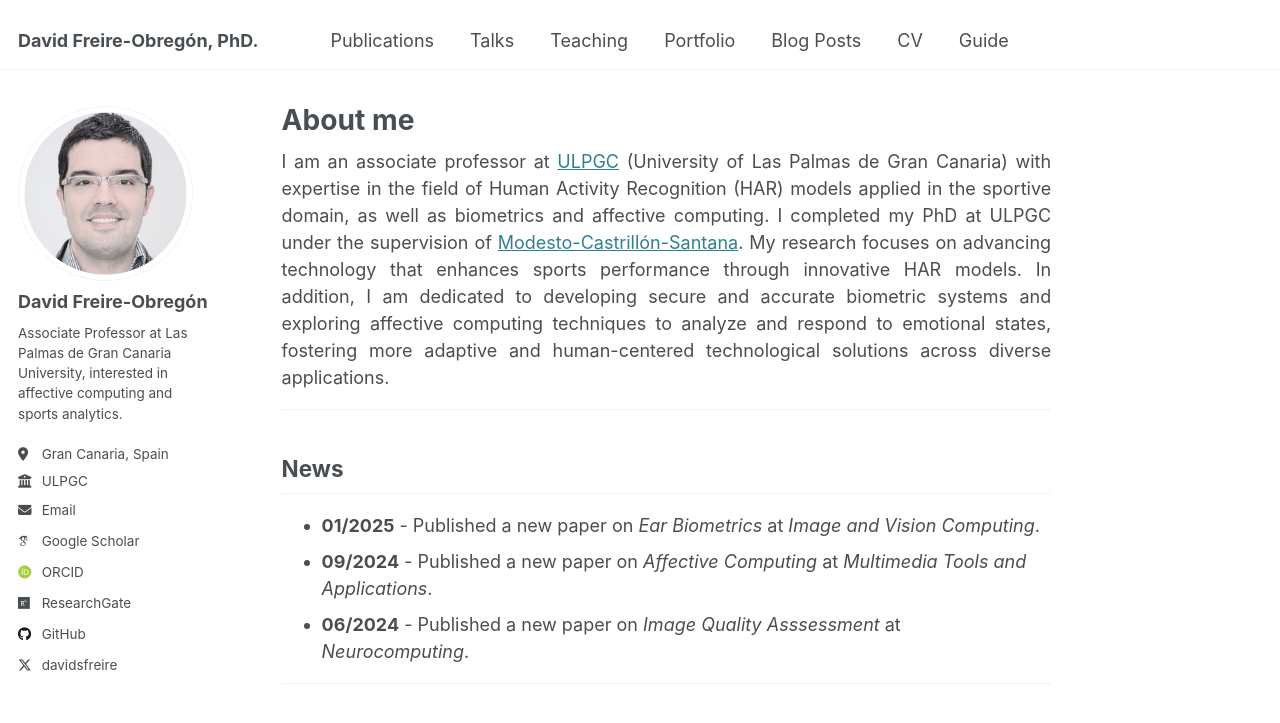
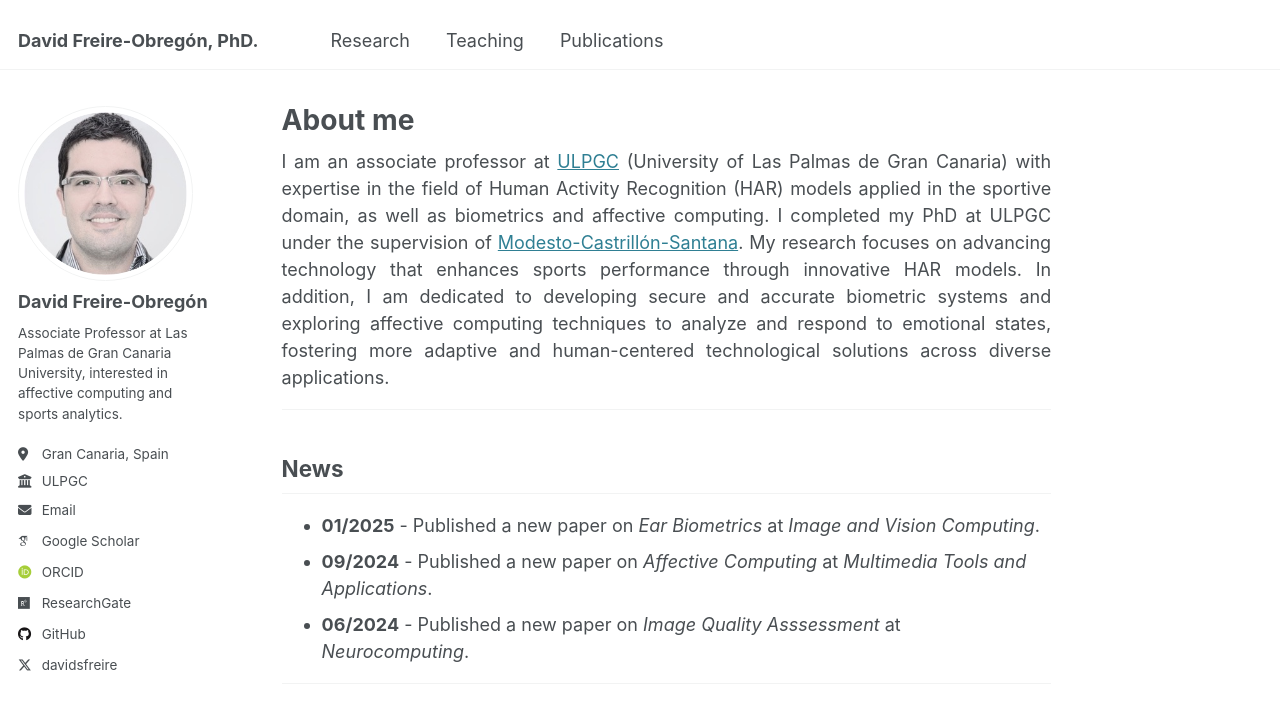
Before and after one commit to davidfreire/davidfreire.github.io, a Jekyll site: the page built from _pages/about.md, in a window 1280 px wide. Shown: the top 723 px of the page. Built offline with Jekyll 4.4.1, drawn with Linux system fonts in a browser that asks for light colours; some web fonts are replaced; part of the change alters nothing that is shown.

Commit message:
Update navigation.yml

```diff
--- a/_data/navigation.yml
+++ b/_data/navigation.yml
@@ -5,23 +5,26 @@
 # prevent it from being included in the site.
 
 main:
-  - title: "Publications"
-    url: /publications/
-
-  - title: "Talks"
-    url: /talks/
+  - title: "Research"
+    url: /research/
 
   - title: "Teaching"
     url: /teaching/
 
-  - title: "Portfolio"
-    url: /portfolio/
+  - title: "Publications"
+    url: /publications/
 
-  - title: "Blog Posts"
-    url: /year-archive/
+  # - title: "Talks"
+  #  url: /talks/
 
-  - title: "CV"
-    url: /cv/
+  # - title: "Portfolio"
+  #  url: /portfolio/
 
-  - title: "Guide"
-    url: /markdown/
+  # - title: "Blog Posts"
+  #  url: /year-archive/
+
+  # - title: "CV"
+  #  url: /cv/
+
+  # - title: "Guide"
+  #  url: /markdown/
```
